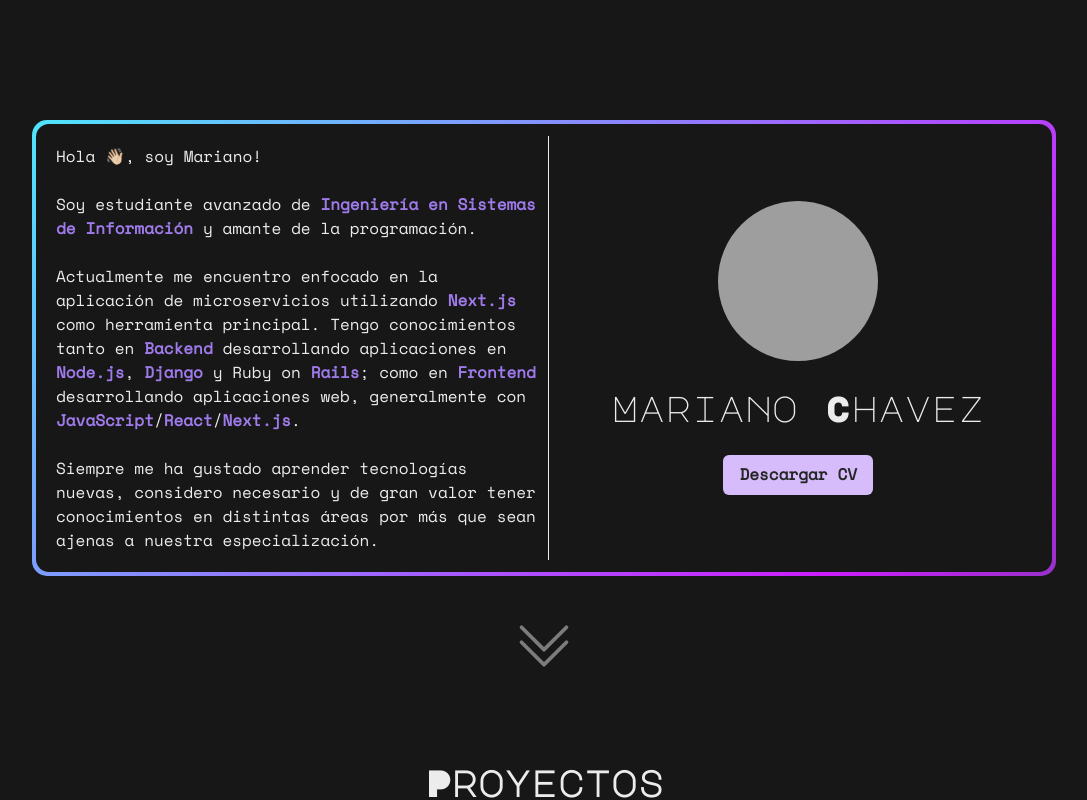
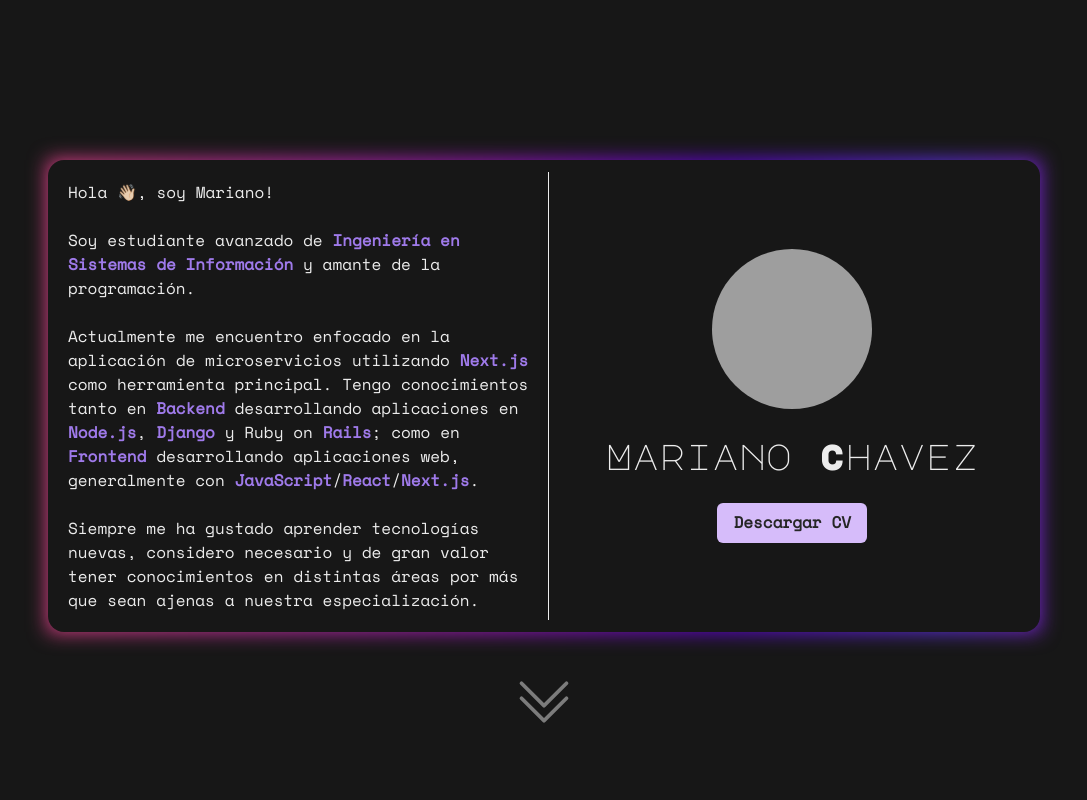
Before and after one commit to marianochavez/portfolio_v2, a Next.js app: page / in a window 1280 px wide. Shown: the part 680-1480 px from the top of the page, without its empty margins (96-1183 px from the left). Built offline with nearby package versions, Linux system fonts and the light colour scheme; grey boxes are pictures that could not be loaded.

Commit message:
box glow

```diff
--- a/components/sections/AboutSection.tsx
+++ /dev/null
@@ -1,146 +0,0 @@
-import { useContext } from "react";
-import Image from "next/image";
-import {
-  Box,
-  Button,
-  Center,
-  Container,
-  Flex,
-  Heading,
-  Highlight,
-  Link,
-  Show,
-  Text,
-} from "@chakra-ui/react";
-import { motion, useTransform } from "framer-motion";
-import { Element as ScrollSection } from "react-scroll";
-
-import { DataContext } from "../../context/DataContext";
-import { useScrollClock } from "../../hooks/useScrollClock";
-import ChevronNav from "../ui/ChevronNav";
-
-const BoxMotion = motion(Box);
-
-const AboutSection = () => {
-  const { portfolio, language } = useContext(DataContext);
-  const clock = useScrollClock({ scrollAccelerationFactor: 30 });
-  const rotate = useTransform(clock, (time) => time / 30);
-
-  return (
-    <ScrollSection name="about">
-      <Container
-        layout
-        as={motion.div}
-        borderRadius="15px"
-        maxW={{ base: "90vw", md: "container.md", lg: "container.lg" }}
-        overflow="hidden"
-        p={1}
-        position="relative"
-      >
-        <Box bg="bg-body" borderRadius="13px" position="relative" zIndex={9}>
-          <Flex flexDir={{ base: "column", md: "row" }} h="100%" p={3}>
-            <Box flex={1} order={[2, 2, 1]} p={2}>
-              <Text size="sm" whiteSpace="pre-wrap">
-                {language === "es" ? "Hola " : "Hi "}
-                <span aria-labelledby="wave" className="wave" role="img">
-                  👋🏻
-                </span>
-                ,{language === "es" ? ` soy` : ` I'm`}{" "}
-                {portfolio.about.firstName}!
-                <br />
-                <Highlight
-                  query={highlightQuery}
-                  styles={{
-                    color: "purple.400",
-                    fontWeight: "bold",
-                    whiteSpace: "pre-wrap",
-                  }}
-                >
-                  {portfolio.about.bio}
-                </Highlight>
-              </Text>
-              <Center display={{ base: "flex", md: "none" }} pt={4}>
-                <Link
-                  isExternal
-                  _hover={{ textDecor: "none" }}
-                  href="/cv-Mariano-Chavez.pdf"
-                  order={[1, 3]}
-                >
-                  <Button layout as={motion.button} colorScheme="purple">
-                    {language === "es" ? "Descargar CV" : "Download resume"}
-                  </Button>
-                </Link>
-              </Center>
-            </Box>
-            <Center
-              borderLeft={{ base: "0px", md: "1px" }}
-              flex={1}
-              flexDir={{ base: "row", md: "column" }}
-              gap={5}
-              order={[1, 1, 2]}
-              pl={2}
-            >
-              <Image
-                alt="Profile image"
-                src={portfolio.about.img}
-                width={200}
-                height={200}
-                style={{
-                  borderRadius: "50%",
-                  objectFit: "cover",
-                  width: "10rem",
-                  height: "10rem",
-                }}
-                loading="lazy"
-              />
-              <Show above="md">
-                <Heading order={2} size="lg" textAlign="center">
-                  {portfolio.about.firstName} {portfolio.about.lastName}
-                </Heading>
-                <Link
-                  isExternal
-                  _hover={{ textDecor: "none" }}
-                  href="/cv-Mariano-Chavez.pdf"
-                  order={[1, 3]}
-                >
-                  <Button layout as={motion.button} colorScheme="purple">
-                    {language === "es" ? "Descargar CV" : "Download resume"}
-                  </Button>
-                </Link>
-              </Show>
-            </Center>
-          </Flex>
-        </Box>
-        <BoxMotion
-          bg="linear-gradient(90deg, rgba(131,58,180,1) 0%, rgba(205,29,253,1) 20%, rgba(69,245,252,1) 100%)"
-          bottom={0}
-          h="500px"
-          left={0}
-          margin="auto"
-          position="absolute"
-          right={0}
-          rounded="full"
-          style={{ rotate, scale: 2.4 }}
-          top={0}
-          w="500px"
-        />
-      </Container>
-      <ChevronNav toElement="projects" />
-    </ScrollSection>
-  );
-};
-
-const highlightQuery = [
-  "Backend",
-  "Frontend",
-  "JavaScript",
-  "React",
-  "Next.js",
-  "Node.js",
-  "Rails",
-  "Django",
-  "Ingeniería en Sistemas de Información",
-  "Information Systems Engineering",
-];
-
-export default AboutSection;
--- /dev/null
+++ b/components/sections/AboutSection/about.module.css
@@ -0,0 +1,41 @@
+.boxGlow {
+  position: relative;
+  border-radius: 16px;
+  box-shadow: 0 0 0 1px rgba(0, 0, 0, 0.01);
+}
+.boxGlow::after {
+  position: absolute;
+  content: "";
+  top: 0;
+  left: 0;
+  right: 0;
+  z-index: -1;
+  height: 100%;
+  width: 100%;
+  transform: scale(0.9) translateZ();
+  filter: blur(10px);
+  background: linear-gradient(
+    to right,
+    #ff5770,
+    #e4428d,
+    #c42da8,
+    #9e16c3,
+    #6501de,
+    #5f30e5,
+    #9e16c3,
+    #c42da8,
+    #e4428d,
+    #ff5770
+  );
+  background-size: 200% 200%;
+  animation: animateGlow 3s linear infinite;
+}
+
+@keyframes animateGlow {
+  0% {
+    background-position: 0% 50%;
+  }
+  100% {
+    background-position: 200% 50%;
+  }
+}
--- /dev/null
+++ b/components/sections/AboutSection/index.tsx
@@ -0,0 +1,146 @@
+import { useContext } from "react";
+import Image from "next/image";
+import {
+  Box,
+  Button,
+  Center,
+  Container,
+  Flex,
+  Heading,
+  Highlight,
+  Link,
+  Show,
+  Text,
+} from "@chakra-ui/react";
+import { motion } from "framer-motion";
+import { Element as ScrollSection } from "react-scroll";
+
+import { DataContext } from "@/context/DataContext";
+import ChevronNav from "@/components/ui/ChevronNav";
+
+import styles from "./about.module.css";
+
+
+const AboutSection = () => {
+  const { portfolio, language } = useContext(DataContext);
+  // const clock = useScrollClock({ scrollAccelerationFactor: 30 });
+  // const rotate = useTransform(clock, (time) => time / 30);
+
+  return (
+    <ScrollSection name="about">
+      <Container
+        layout
+        as={motion.div}
+        maxW={{ base: "90vw", md: "container.md", lg: "container.lg" }}
+        pt={10}
+      >
+        <Flex
+          bg="bg-body"
+          flexDir={{ base: "column", md: "row" }}
+          p={3}
+          className={styles.boxGlow}
+        >
+          <Box flex={1} order={[2, 2, 1]} p={2}>
+            <Text size="sm" whiteSpace="pre-wrap">
+              {language === "es" ? "Hola " : "Hi "}
+              <span aria-labelledby="wave" className="wave" role="img">
+                👋🏻
+              </span>
+              ,{language === "es" ? ` soy` : ` I'm`} {portfolio.about.firstName}
+              !
+              <br />
+              <Highlight
+                query={highlightQuery}
+                styles={{
+                  color: "purple.400",
+                  fontWeight: "bold",
+                  whiteSpace: "pre-wrap",
+                }}
+              >
+                {portfolio.about.bio}
+              </Highlight>
+            </Text>
+            <Center display={{ base: "flex", md: "none" }} pt={4}>
+              <Link
+                isExternal
+                _hover={{ textDecor: "none" }}
+                href="/cv-Mariano-Chavez.pdf"
+                order={[1, 3]}
+              >
+                <Button layout as={motion.button} colorScheme="purple">
+                  {language === "es" ? "Descargar CV" : "Download resume"}
+                </Button>
+              </Link>
+            </Center>
+          </Box>
+          <Center
+            borderLeft={{ base: "0px", md: "1px" }}
+            flex={1}
+            flexDir={{ base: "row", md: "column" }}
+            gap={5}
+            order={[1, 1, 2]}
+            pl={2}
+          >
+            <Image
+              alt="Profile image"
+              src={portfolio.about.img}
+              width={200}
+              height={200}
+              style={{
+                borderRadius: "50%",
+                objectFit: "cover",
+                width: "10rem",
+                height: "10rem",
+              }}
+              loading="lazy"
+            />
+            <Show above="md">
+              <Heading order={2} size="lg" textAlign="center">
+                {portfolio.about.firstName} {portfolio.about.lastName}
+              </Heading>
+              <Link
+                isExternal
+                _hover={{ textDecor: "none" }}
+                href="/cv-Mariano-Chavez.pdf"
+                order={[1, 3]}
+              >
+                <Button layout as={motion.button} colorScheme="purple">
+                  {language === "es" ? "Descargar CV" : "Download resume"}
+                </Button>
+              </Link>
+            </Show>
+          </Center>
+        </Flex>
+        {/* <BoxMotion
+          bg="linear-gradient(90deg, rgba(131,58,180,1) 0%, rgba(205,29,253,1) 20%, rgba(69,245,252,1) 100%)"
+          bottom={0}
+          h="500px"
+          left={0}
+          margin="auto"
+          position="absolute"
+          right={0}
+          rounded="full"
+          style={{ rotate, scale: 2.4 }}
+          top={0}
+          w="500px"
+        /> */}
+      </Container>
+      <ChevronNav toElement="projects" />
+    </ScrollSection>
+  );
+};
+
+const highlightQuery = [
+  "Backend",
+  "Frontend",
+  "JavaScript",
+  "React",
+  "Next.js",
+  "Node.js",
+  "Rails",
+  "Django",
+  "Ingeniería en Sistemas de Información",
+  "Information Systems Engineering",
+];
+
+export default AboutSection;
```
